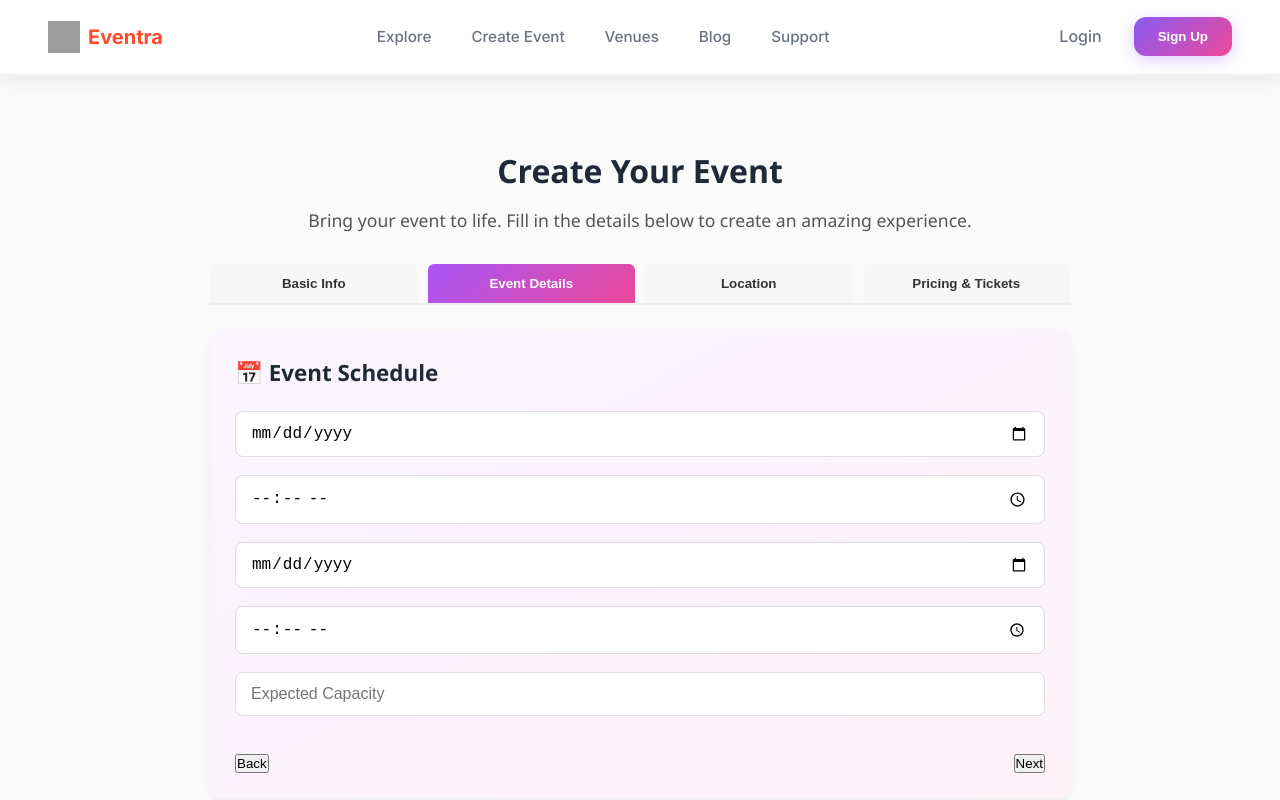
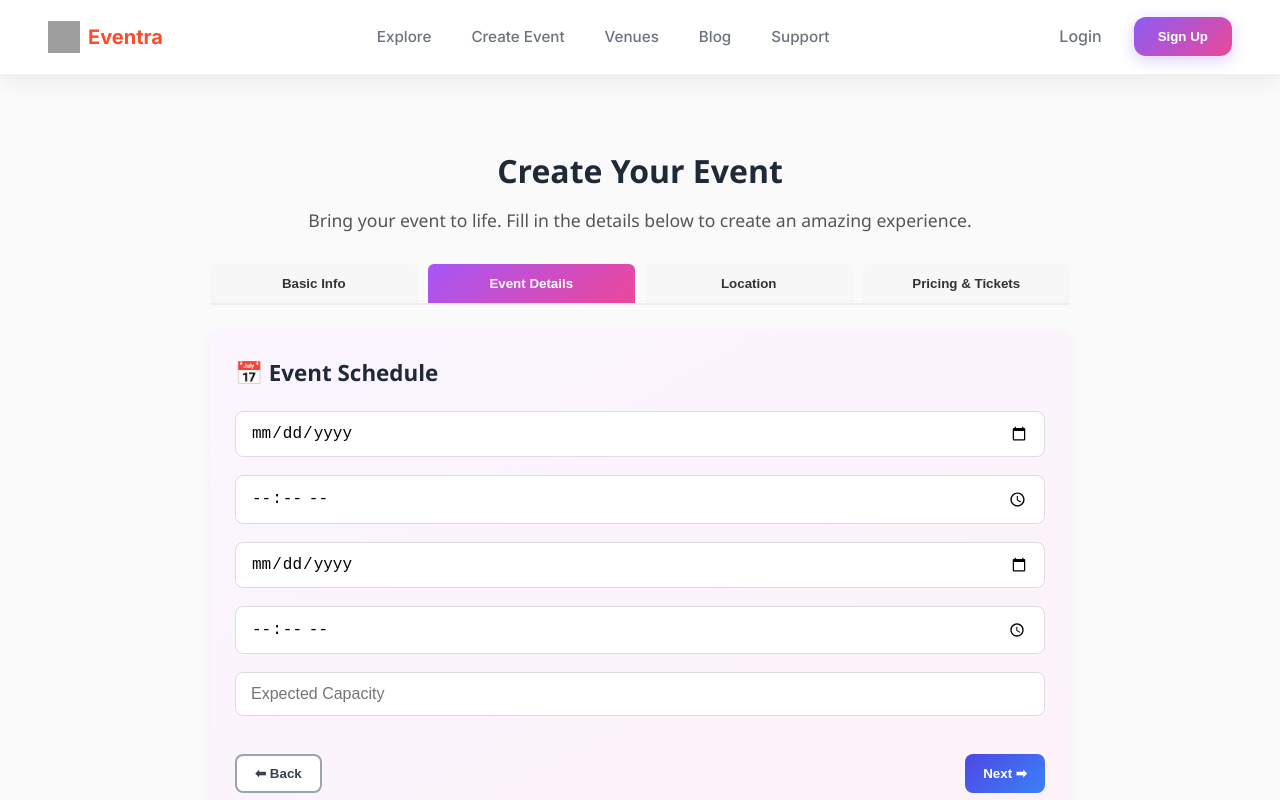
Before and after one commit to AshimaKamboj/Eventra_Project, a React (Create React App) app in the folder client/: page /create-event in a window 1280 px wide. Both pictures are taken after a click on the button "Event Details". Shown: the top 800 px of the page. Built offline with nearby package versions, Linux system fonts and the light colour scheme; grey boxes are pictures that could not be loaded.

Commit message:
edited event page

```diff
--- a/client/src/pages/CreateEvent.js
+++ b/client/src/pages/CreateEvent.js
@@ -64,7 +64,7 @@ function CreateEvent() {
           </select>
           <input type="text" name="tags" placeholder="Tags (comma separated)" value={formData.tags} onChange={handleChange} />
           <input type="file" name="image" onChange={handleChange} />
-          <button onClick={nextStep}>Next</button>
+          <button className="btn-next" onClick={nextStep}>Next ➡</button>
         </div>
       )}
 
@@ -78,8 +78,8 @@ function CreateEvent() {
           <input type="time" name="endTime" value={formData.endTime} onChange={handleChange} />
           <input type="number" name="capacity" placeholder="Expected Capacity" value={formData.capacity} onChange={handleChange} />
           <div className="buttons">
-            <button onClick={prevStep}>Back</button>
-            <button onClick={nextStep}>Next</button>
+            <button className="btn-back" onClick={prevStep}>⬅ Back</button>
+            <button className="btn-next" onClick={nextStep}>Next ➡</button>
           </div>
         </div>
       )}
@@ -92,8 +92,8 @@ function CreateEvent() {
           <input type="text" name="address" placeholder="Address" value={formData.address} onChange={handleChange} />
           <input type="text" name="city" placeholder="City" value={formData.city} onChange={handleChange} />
           <div className="buttons">
-            <button onClick={prevStep}>Back</button>
-            <button onClick={nextStep}>Next</button>
+            <button className="btn-back" onClick={prevStep}>⬅ Back</button>
+            <button className="btn-next" onClick={nextStep}>Next ➡</button>
           </div>
         </div>
       )}
@@ -111,7 +111,7 @@ function CreateEvent() {
           <p>Platform Fee (2%): {formData.ticketPrice ? (formData.ticketPrice * 0.02).toFixed(2) : "0"}</p>
           <p>Total Price (incl. Fee): {formData.ticketPrice ? (formData.ticketPrice * 1.02).toFixed(2) : "0"}</p>
           <div className="buttons">
-            <button onClick={prevStep}>Back</button>
+            <button className="btn-back" onClick={prevStep}>⬅ Back</button>
             <button className="btn-outline">Preview Event</button>
             <button className="btn-outline">Save Draft</button>
             <button className="btn-primary">Publish Event</button>
```
